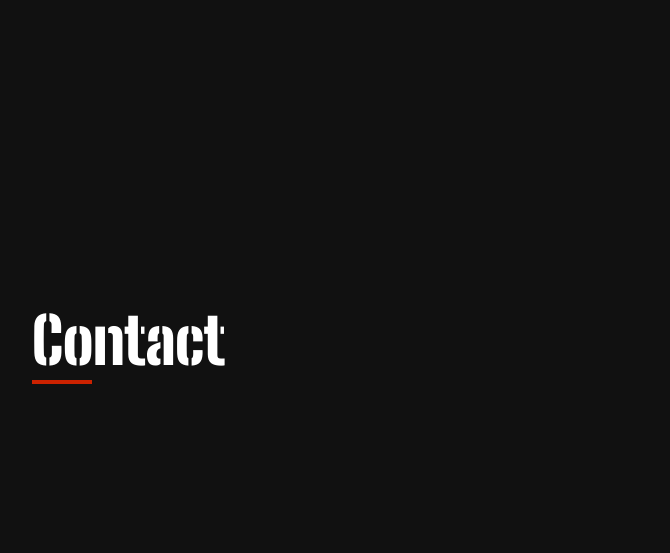
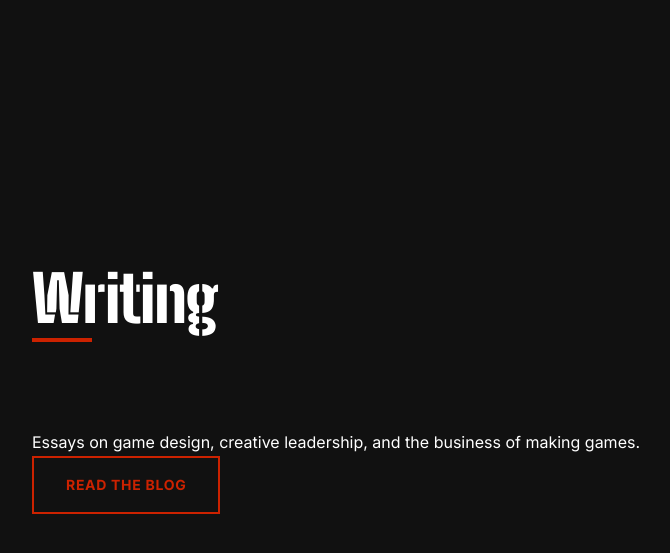
Before and after one commit to AndrewMarks/burribo, a Jekyll site: the page built from index.md, in a window 1280 px wide and 900 px high, scrolled down 2761 px. Shown: the top 553 px of the window, without its empty margins (8-678 px from the left). Built offline with Jekyll 4.4.1, drawn with Linux system fonts in a browser that asks for light colours; nearby versions of some CDN libraries.

Commit message:
feat(06-02): add blog section to homepage
Co-Authored-By: Claude Opus 4.5 <noreply@anthropic.com>

```diff
--- a/index.md
+++ b/index.md
@@ -60,6 +60,16 @@ title: Home
   </div>
 </section>
 
+<section class="writing section--content" id="writing">
+  <div class="section-inner reveal-section">
+    <div class="section-header">
+      <h2 class="reveal-heading">Writing</h2>
+    </div>
+    <p>Essays on game design, creative leadership, and the business of making games.</p>
+    <a href="{{ '/blog' | relative_url }}" class="btn btn-secondary">Read the Blog</a>
+  </div>
+</section>
+
 <section class="contact section--content" id="contact">
   <div class="section-inner reveal-section">
     <div class="section-header">
```
